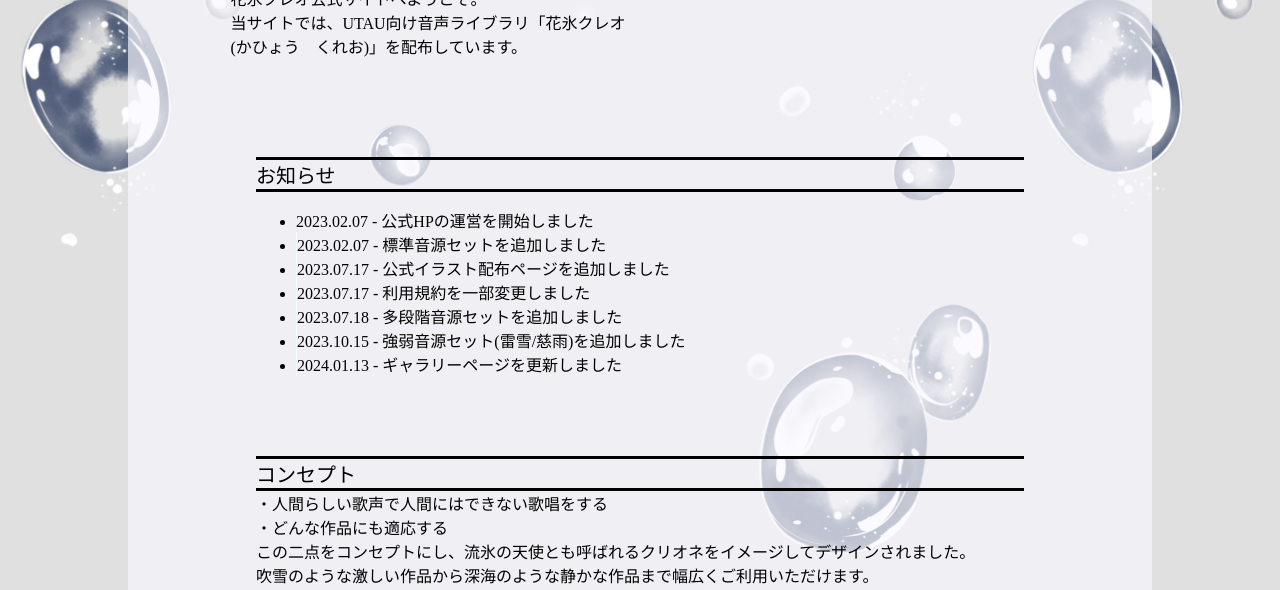
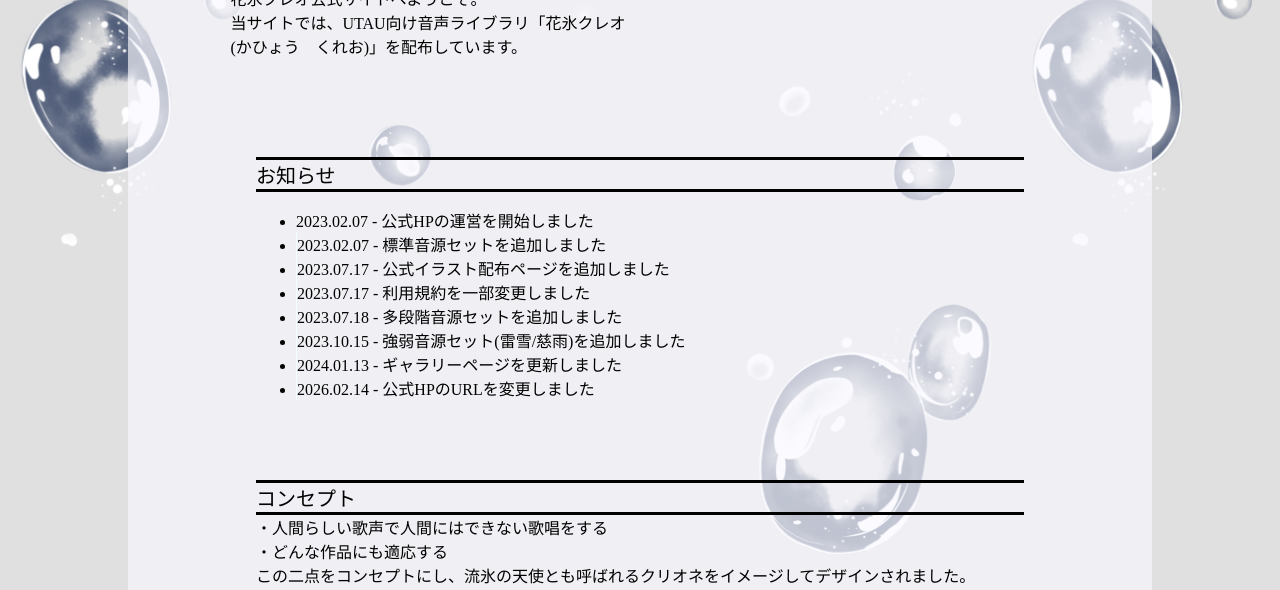
Before and after one commit to M-Bayashi/Cleo-Kahyo, a plain HTML site: page index.html in a window 1280 px wide. Shown: the part 499-1089 px from the top of the page. Drawn offline with Linux system fonts and the light colour scheme; a web font is replaced by a local one.

Commit message:
Add update for official HP URL change

```diff
--- a/index.html
+++ b/index.html
@@ -58,6 +58,7 @@
 		<li>2023.07.18 - 多段階音源セットを追加しました</li>
 		<li>2023.10.15 - 強弱音源セット(雷雪/慈雨)を追加しました</li>
 		<li>2024.01.13 - ギャラリーページを更新しました</li>
+		<li>2026.02.14 - 公式HPのURLを変更しました</li>
 		</ul>
 </section>
 
```
